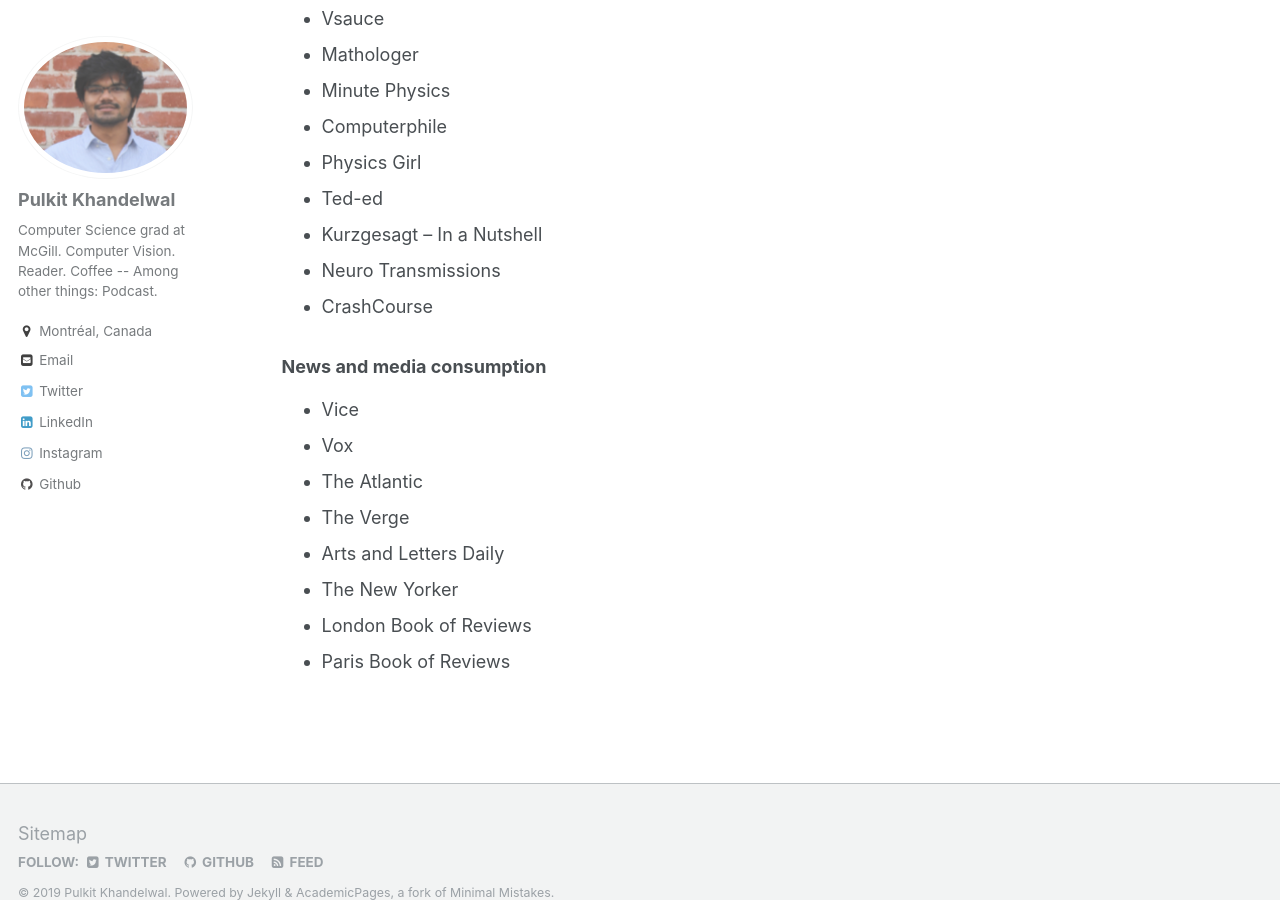
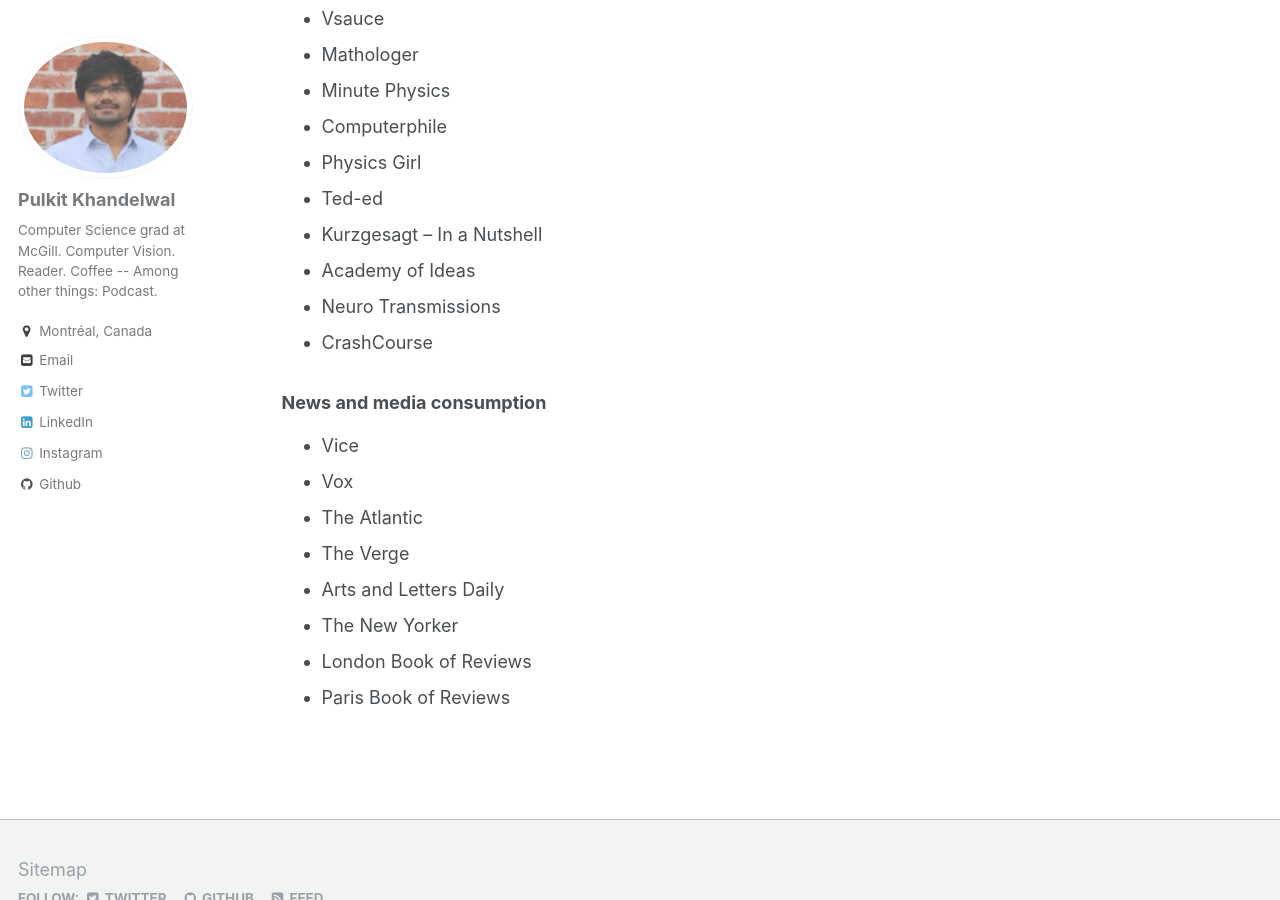
Before and after one commit to Pulkit-Khandelwal/pulkit-khandelwal.github.io, a Jekyll site: the page built from _pages/websites.md, in a window 1280 px wide and 900 px high, scrolled down 1599 px. Built offline with Jekyll 4.4.1, drawn with Linux system fonts in a browser that asks for light colours.

Commit message:
Update websites.md

```diff
--- a/_pages/websites.md
+++ b/_pages/websites.md
@@ -53,6 +53,7 @@
 * Physics Girl
 * Ted-ed
 * Kurzgesagt – In a Nutshell
+* Academy of Ideas
 * Neuro Transmissions
 * CrashCourse
 
```
